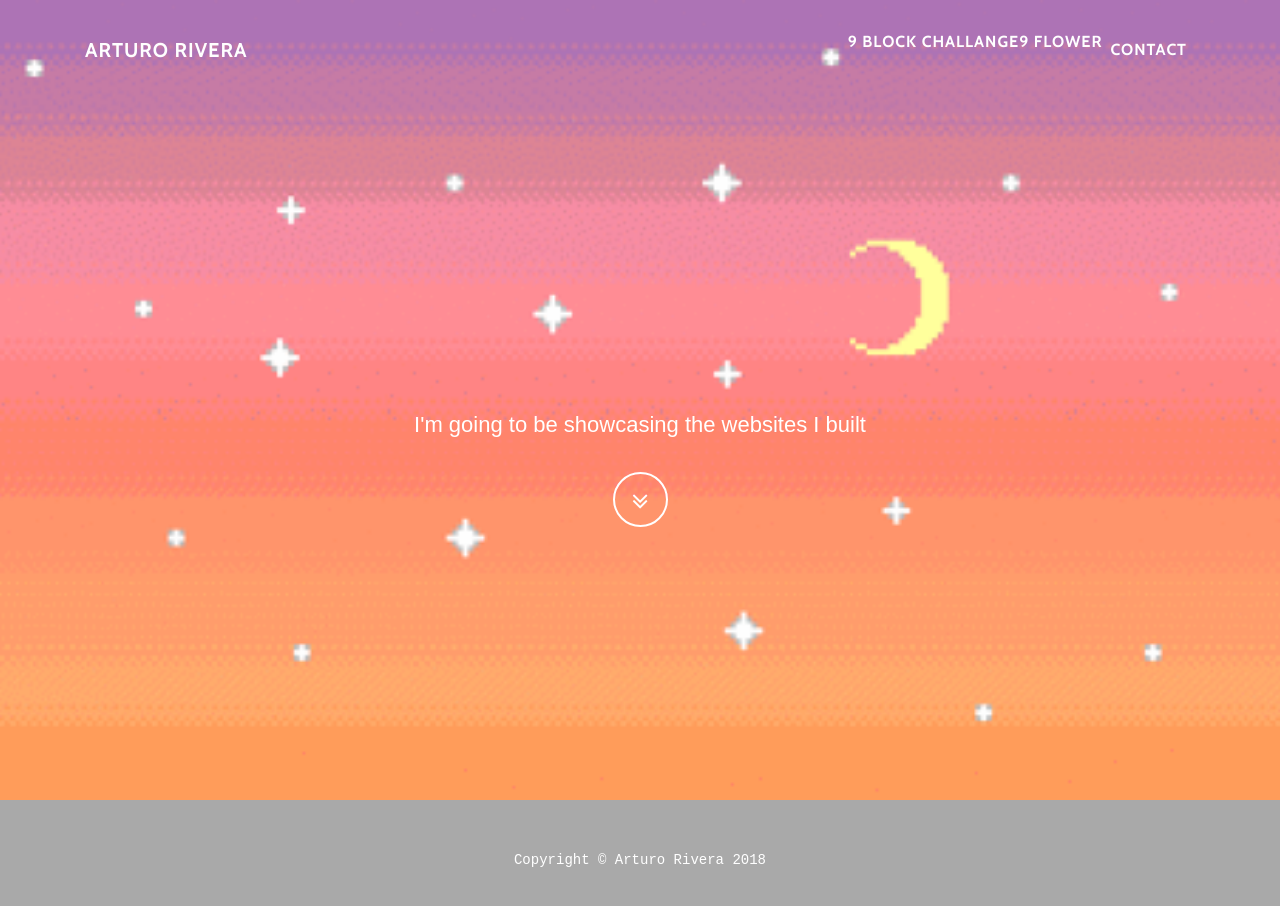
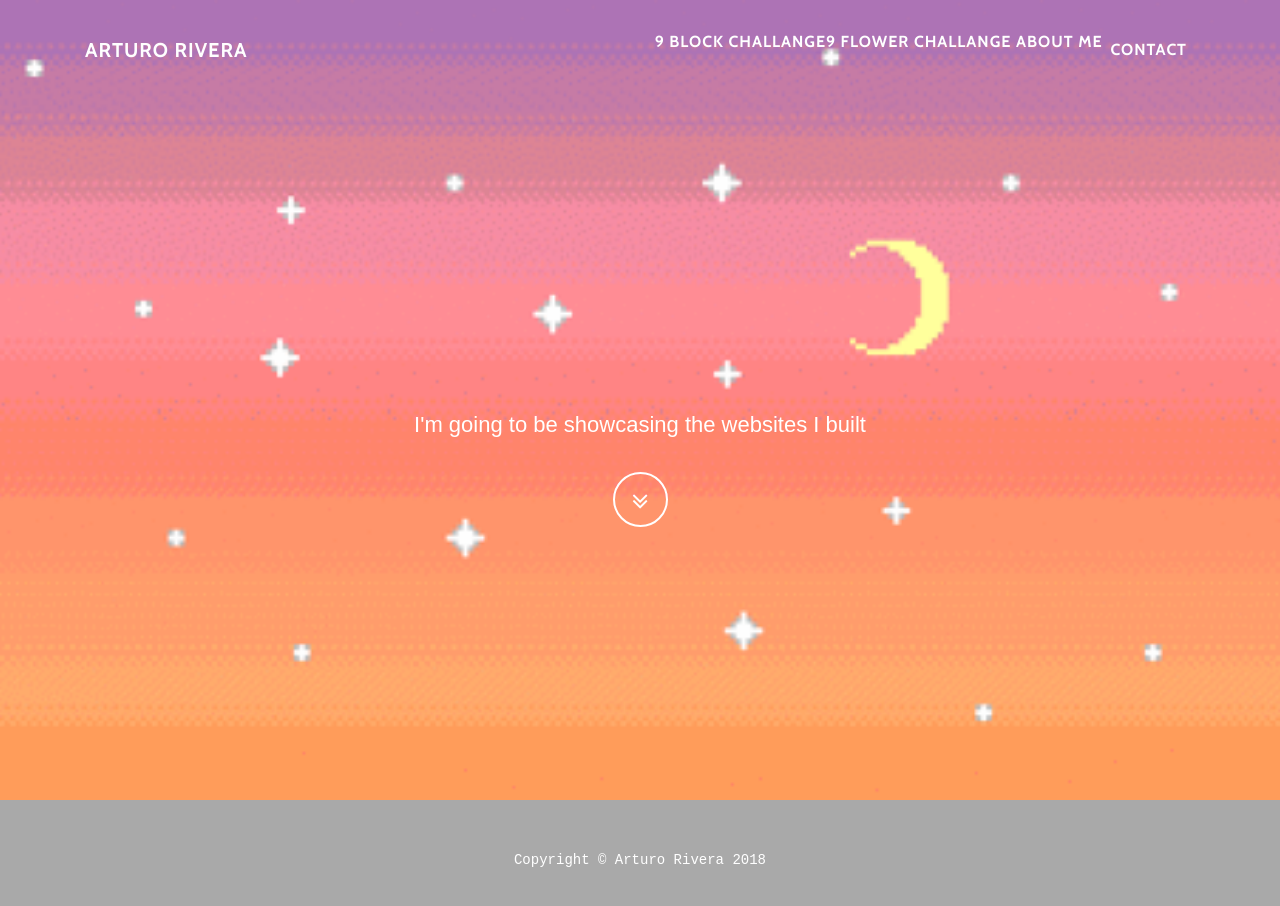
Before and after one commit to axturo/axturo, a website: page index.html in a window 1280 px wide. Drawn offline with nearby package versions, Linux system fonts and the light colour scheme.

Commit message:
Update index.html

```diff
--- a/index.html
+++ b/index.html
@@ -37,11 +37,12 @@
         <div class="collapse navbar-collapse" id="navbarResponsive">
           <ul class="navbar-nav ml-auto">
             <li class="nav-item">
-              <a class="https://axturo.github.io/9-block-challange/" href="#aboutmepage.html">9 Block Challange</a>
+              <a class="https://axturo.github.io/9-block-challange/">9 Block Challange</a>
 
             </li>
             <li class="nav-item">
-              <a class="https://axturo.github.io/9-flower-challange/" href="#download">9 Flower</a>
+              <a href="https://axturo.github.io/9-flower-challange/">9 Flower Challange</a>
+             <a href="https://axturo.github.io/about-me/"> About Me </a>
             </li>
             <li class="nav-item">
               <a class="nav-link js-scroll-trigger" href="#contact">Contact</a>
```
